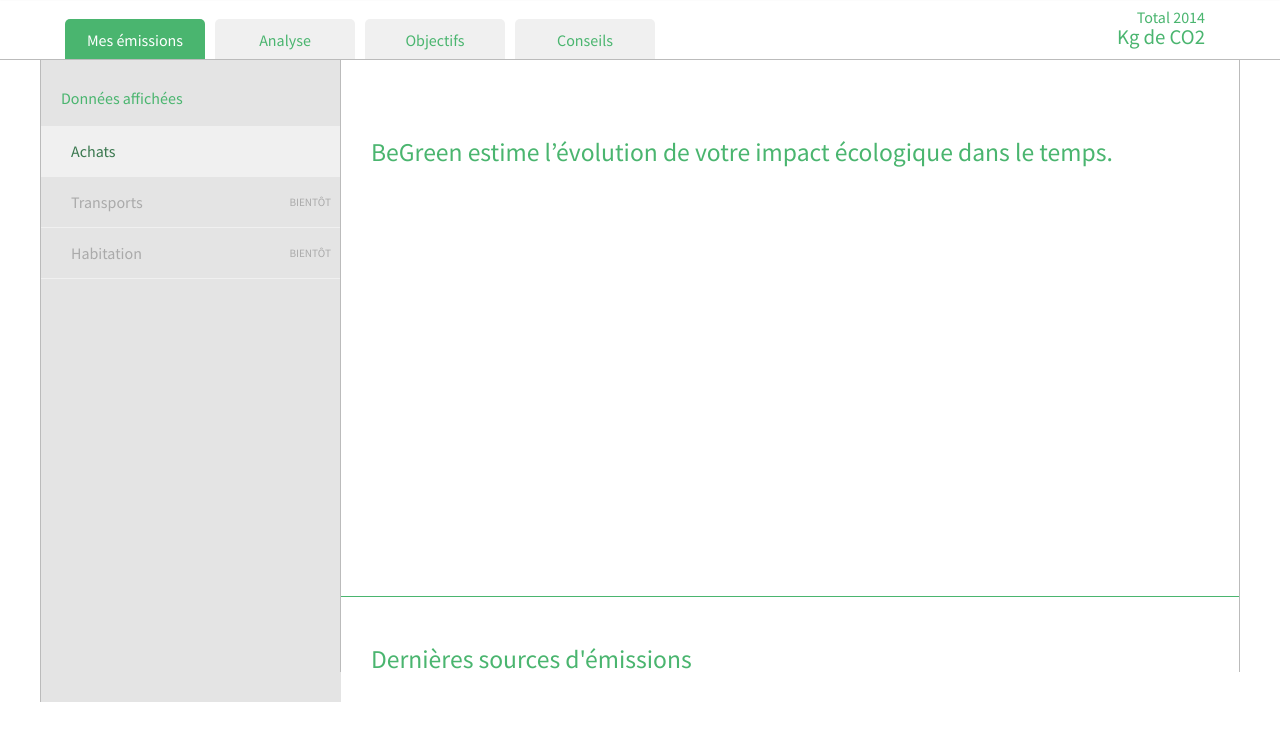
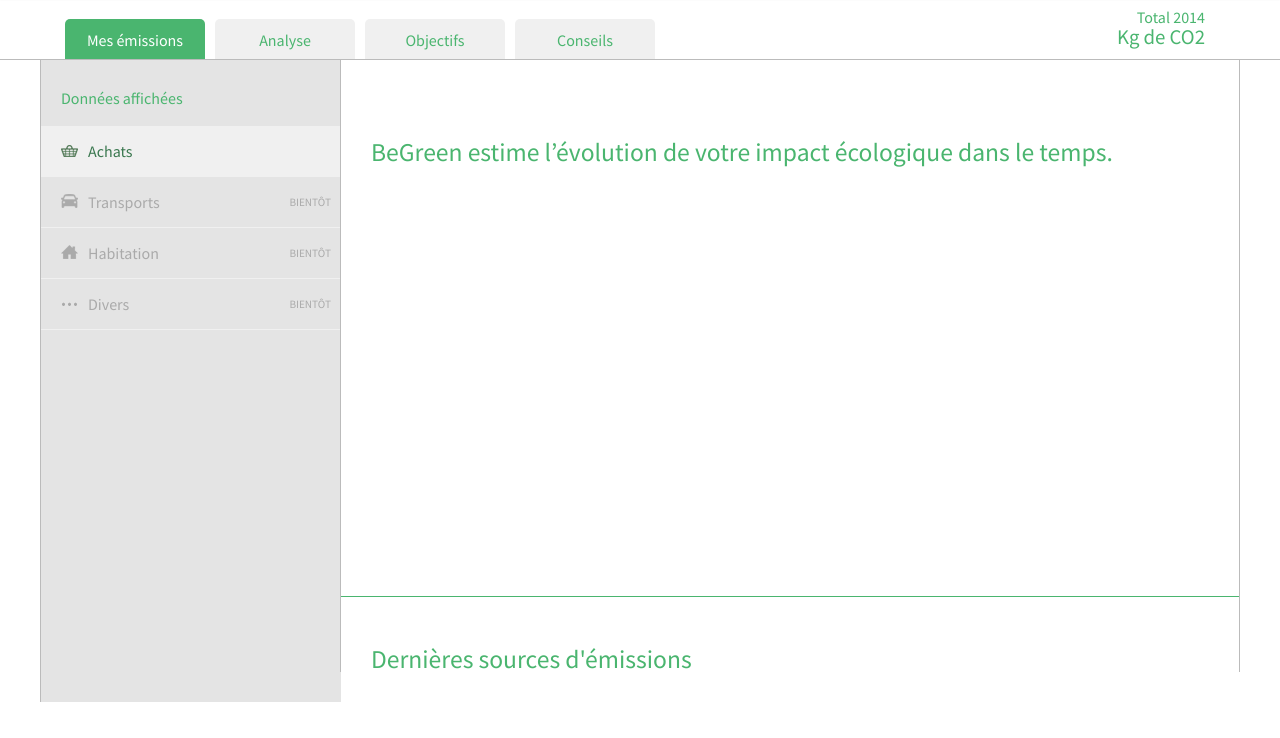
Before and after one commit to jacquarg/BeGreen, a website: page client/index.html in a window 1280 px wide. Shown: the part 62-800 px from the top of the page. Drawn offline with nearby package versions, Linux system fonts and the light colour scheme; files that its build step writes are made by us from their sources; no server answers; a script that the page names is missing.

Commit message:
sidebar icons

```diff
--- a/client/css/app.css
+++ b/client/css/app.css
@@ -183,7 +183,7 @@
     height: 50px;
     position: relative;
     display: block;
-    padding-left: 30px;
+    padding-left: 20px;
     text-decoration: none;
     color: #aaaaaa;
     vertical-align: middle;
@@ -214,6 +214,35 @@
 
 aside nav a:hover {
     background: #f0f0f0;
+}
+
+aside .icon {
+	display: inline-block;
+	margin-right: 10px;
+}
+
+aside .active .icon-basket {
+	width: 17px;
+	height: 12px;
+	background-image: url(../img/icon-basket-active.png);
+}
+
+aside .icon-car {
+	width: 17px;
+	height: 14px;
+	background-image: url(../img/icon-car.png);
+}
+
+aside .icon-house {
+	width: 17px;
+	height: 14px;
+	background-image: url(../img/icon-house.png);
+}
+
+aside .icon-misc {
+	width: 17px;
+	height: 12px;
+	background-image: url(../img/icon-misc.png);
 }
 
 .row {
--- a/client/index.html
+++ b/client/index.html
@@ -42,9 +42,10 @@
           <aside class="col-sm-3" id="aside">
             <h1>Données affichées</h1>
             <nav>
-              <a class="active" href="#">Achats</a>
-              <a class="soon">Transports<span>BIENTÔT</span> </a>
-              <a class="soon">Habitation<span>BIENTÔT</span> </a>
+              <a class="active" href="#"><i class="icon icon-basket"></i>Achats</a>
+              <a class="soon"><i class="icon icon-car"></i>Transports<span>BIENTÔT</span> </a>
+              <a class="soon"><i class="icon icon-house"></i>Habitation<span>BIENTÔT</span> </a>
+              <a class="soon"><i class="icon icon-misc"></i>Divers<span>BIENTÔT</span> </a>
             </nav>
           </aside>
 
```
Also changed, not shown: client/img/icon-basket-active.png (added), client/img/icon-car.png (added), client/img/icon-house.png (added), client/img/icon-misc.png (added).
